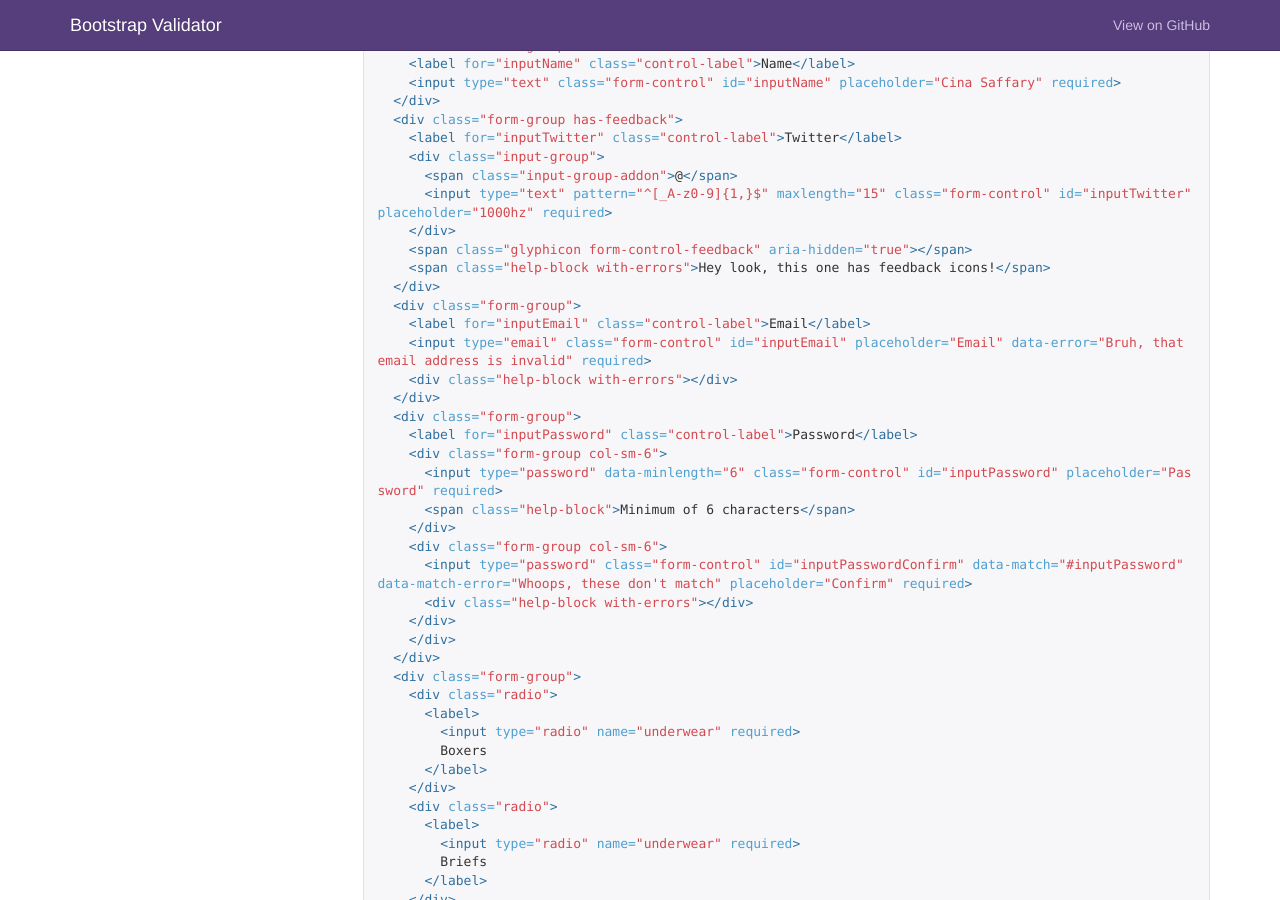
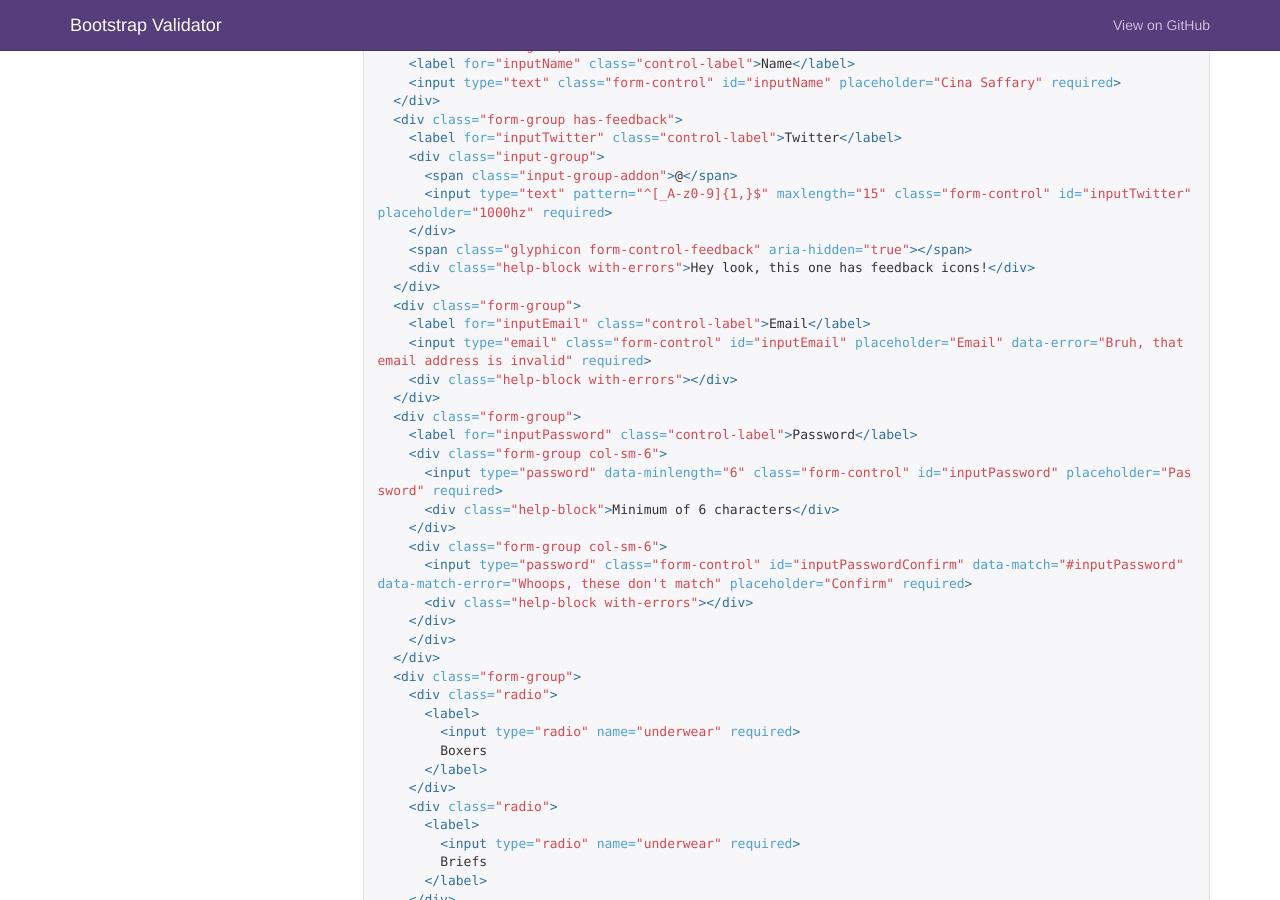
Before and after one commit to 1000hz/bootstrap-validator, a Jekyll site: the page built from docs/index.html, in a window 1280 px wide and 900 px high, scrolled down 1032 px. Built offline with Jekyll 4.4.1, drawn with Linux system fonts in a browser that asks for light colours; nearby versions of some CDN libraries; comment, search, counter and statistics services are not loaded.

Commit message:
Replacing some spans with divs in the docs examples

```diff
--- a/docs/index.html
+++ b/docs/index.html
@@ -29,7 +29,7 @@ lead: "A simple and user-friendly form validator plugin for Bootstrap 3"
             <input type="text" pattern="^[_A-z0-9]{1,}$" maxlength="15" class="form-control" id="inputTwitter" placeholder="1000hz" required>
           </div>
           <span class="glyphicon form-control-feedback" aria-hidden="true"></span>
-          <span class="help-block with-errors">Hey look, this one has feedback icons!</span>
+          <div class="help-block with-errors">Hey look, this one has feedback icons!</div>
         </div>
         <div class="form-group">
           <label for="inputEmail" class="control-label">Email</label>
@@ -41,7 +41,7 @@ lead: "A simple and user-friendly form validator plugin for Bootstrap 3"
           <div class="form-inline row">
             <div class="form-group col-sm-6">
               <input type="password" data-toggle="validator" data-minlength="6" class="form-control" id="inputPassword" placeholder="Password" required>
-              <span class="help-block">Minimum of 6 characters</span>
+              <div class="help-block">Minimum of 6 characters</div>
             </div>
             <div class="form-group col-sm-6">
               <input type="password" class="form-control" id="inputPasswordConfirm" data-match="#inputPassword" data-match-error="Whoops, these don't match" placeholder="Confirm" required>
@@ -90,7 +90,7 @@ lead: "A simple and user-friendly form validator plugin for Bootstrap 3"
       <input type="text" pattern="^[_A-z0-9]{1,}$" maxlength="15" class="form-control" id="inputTwitter" placeholder="1000hz" required>
     </div>
     <span class="glyphicon form-control-feedback" aria-hidden="true"></span>
-    <span class="help-block with-errors">Hey look, this one has feedback icons!</span>
+    <div class="help-block with-errors">Hey look, this one has feedback icons!</div>
   </div>
   <div class="form-group">
     <label for="inputEmail" class="control-label">Email</label>
@@ -101,7 +101,7 @@ lead: "A simple and user-friendly form validator plugin for Bootstrap 3"
     <label for="inputPassword" class="control-label">Password</label>
     <div class="form-group col-sm-6">
       <input type="password" data-minlength="6" class="form-control" id="inputPassword" placeholder="Password" required>
-      <span class="help-block">Minimum of 6 characters</span>
+      <div class="help-block">Minimum of 6 characters</div>
     </div>
     <div class="form-group col-sm-6">
       <input type="password" class="form-control" id="inputPasswordConfirm" data-match="#inputPassword" data-match-error="Whoops, these don't match" placeholder="Confirm" required>
```
